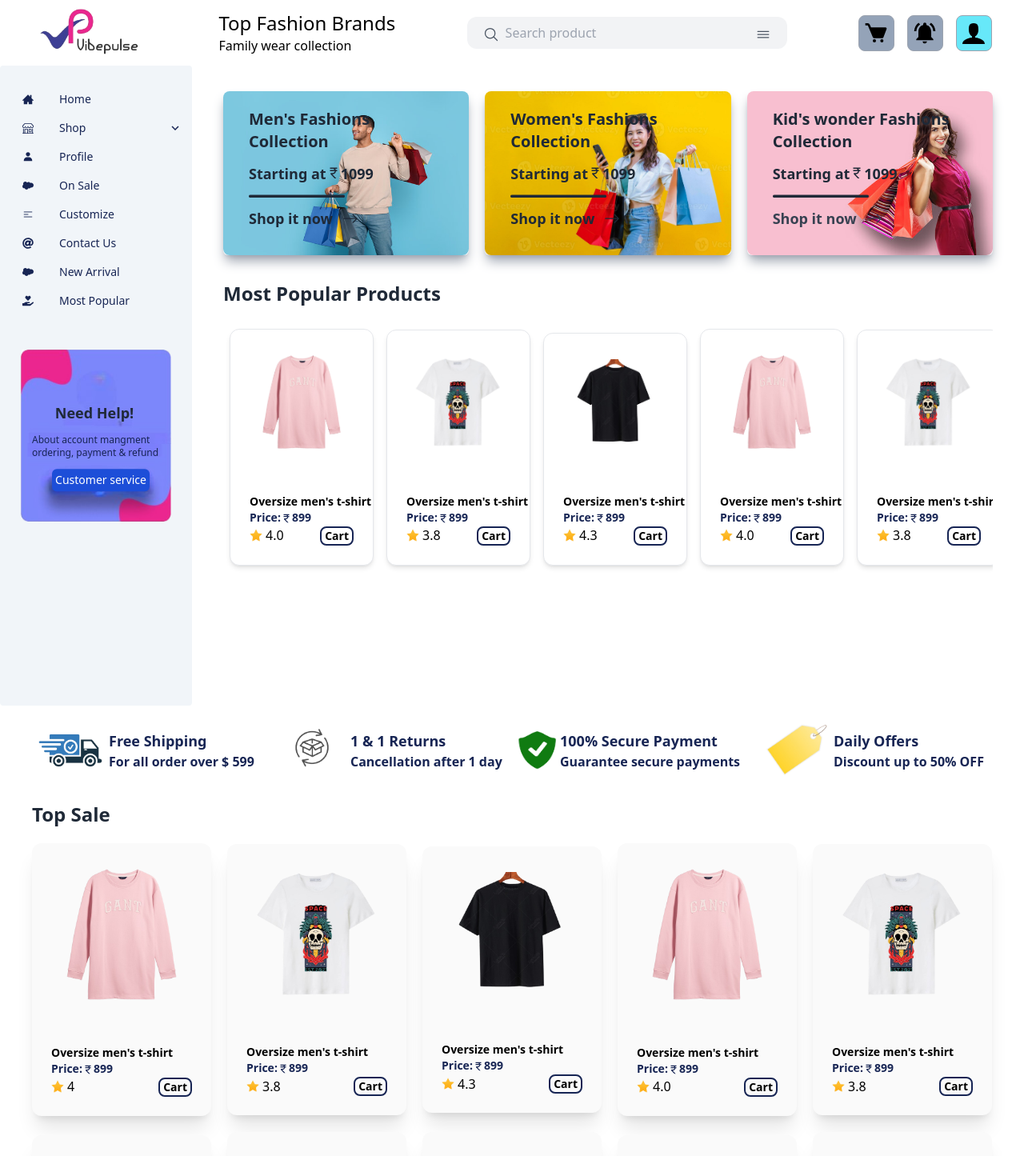
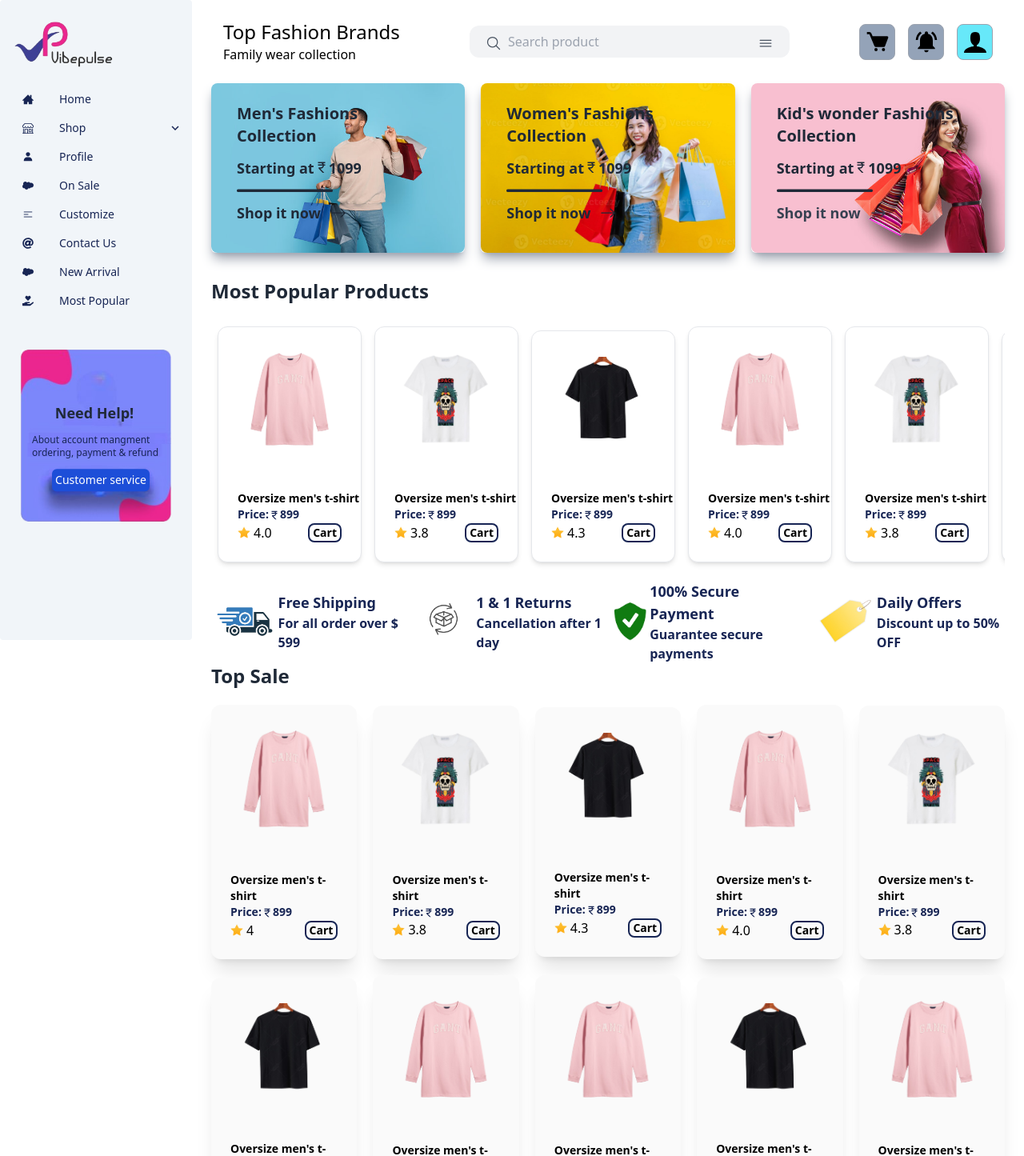
Before and after one commit to pitambar77/ecommerce, a React (Create React App) app: page / in a window 1280 px wide. Shown: the top 1445 px of the page at 80% size. Built offline with nearby package versions, Linux system fonts and the light colour scheme.

Commit message:
final  changes

```diff
--- a/src/App.js
+++ b/src/App.js
@@ -12,22 +12,19 @@ import NewArrival from './Pages/NewArrival';
 import Footer from './Pages/Footer';
 
 
+
 function App() {
   return (
   <>
-  <Header/>
+
   <div className=' flex'>
     <div>
         <SideBar/>
       </div>
         <div className=' p-6'>
-
+          <Header/>
           <Home/>
           <PopularProduct/>
-
-
-        </div>
-  </div>
           <Add/>
           <TopSales/>
           <Catagories/>
@@ -35,6 +32,10 @@ function App() {
           <NewCollection/>
           <NewArrival/>
           <Footer/>
+
+        </div>
+  </div>
+
   </>
   );
 }
--- a/src/Components/Header.jsx
+++ b/src/Components/Header.jsx
@@ -4,7 +4,7 @@ import { IoIosMenu } from "react-icons/io";
 import { BiSolidCart } from "react-icons/bi";
 import { MdNotificationsActive } from "react-icons/md";
 import { ImUser } from "react-icons/im";
-import logo from '../assests/logo.png'
+// import logo from '../assests/logo.png'
 
 
 const Header = () => {
@@ -12,12 +12,12 @@ const Header = () => {
   return (
 
     <div className=' sticky top-0 bg-white z-10 '>
-        <div className=' px-10'>
+        <div className=' container'>
 
             <div className=' flex justify-between items-center  '>
-            <div>
+            {/* <div>
                 <img src={logo} alt='logo' className=' text-2xl w-36 h-full p-2 cursor-pointer '/>
-            </div>
+            </div> */}
                 <div className=' sm:font-medium font-semibold ' >
                     <h1 className=' sm:text-2xl text-sm'>Top Fashion Brands</h1>
                     <h1 className=' sm:text-base text-sm   '>Family wear collection</h1>
--- a/src/Components/SideBar.jsx
+++ b/src/Components/SideBar.jsx
@@ -1,5 +1,5 @@
 import React, { useState } from 'react'
-// import logo from '../assests/logo.png'
+import logo from '../assests/logo.png'
 import { ImHome3 } from "react-icons/im";
 import { MdKeyboardArrowDown } from "react-icons/md";
 import { BiSolidCart } from "react-icons/bi";
@@ -66,12 +66,12 @@ const SideBar = () => {
 
   return (
 
-        <div className={` h-screen sm:p-2 p-1 sm:pt-4 duration-300 text-blue-950 bg-slate-100  rounded sm:w-60 w-28 `}>
+        <div className={` sticky top-0 h-screen sm:p-2 p-1 sm:pt-4 duration-300 text-blue-950 bg-slate-100  rounded sm:w-60 w-28 `}>
             {/* <IoIosArrowRoundBack className={`text-xl rounded-full absolute -right-3 top-9 border cursor-pointer text-gray-600 ${!open && "rotate-180"}`}
             onClick={()=>setOpen(!open)} /> */}
-            {/* <div>
-                <img src={logo} alt='logo' className=' text-2xl w-28 px-2'/>
-            </div> */}
+            <div>
+                <img src={logo} alt='logo' className=' text-2xl w-36 h-full p-2 cursor-pointer'/>
+            </div>
             <ul className=' sm:pt-1 pt-0'>
                 {Menus.map((menu,index) =>(
                     <>
--- a/src/Pages/Add.jsx
+++ b/src/Pages/Add.jsx
@@ -6,7 +6,7 @@ import offer from '../assests/offer.png'
 
 const Add = () => {
   return (
-    <div className=' p-2 px-10 '>
+    <div className='  pt-2 '>
         <div className='grid sm:grid-cols-4 grid-cols-2 gap-2 justify-between items-center text-blue-950 font-semibold'>
             <div className=' flex items-center'>
                 <div>
--- a/src/Pages/Banner.jsx
+++ b/src/Pages/Banner.jsx
@@ -8,7 +8,7 @@ import banner from '../assests/banner/banner.png'
 const Banner = () => {
   return (
     <>
-        <div className=' px-10 '>
+        <div className=' pt-6'>
             <div className=' grid gap-8 sm:grid-cols-12'>
                 <div className=' relative sm:col-span-8 '>
                     <img src={shoes} alt="" className=' w-full  md:h-[620px] h-[300px]  rounded-lg' />
--- a/src/Pages/Catagories.jsx
+++ b/src/Pages/Catagories.jsx
@@ -1,4 +1,4 @@
-import React from 'react'
+import React, { useRef, useState } from 'react'
 import menShop from '../assests/catagoriesImage/ShopM.png'
 import WomenShop from '../assests/catagoriesImage/ShopW.png'
 import Bags from '../assests/catagoriesImage/Bangs.png'
@@ -63,16 +63,48 @@ const CatagoriesData = [
 ]
 
 const Catagories = () => {
+
+    const itemsRef = useRef(null);
+
+    const [isMouseDown, setIsMouseDown] = useState(false);
+    const [startX, setStartX] = useState(0);
+    const [scrollLeft, setScrollLeft] = useState(0);
+
+
+    const handleMouseDown = (e) =>{
+        setIsMouseDown(true);
+        setStartX(e.pageX - - itemsRef.current.offsetLeft);
+        setScrollLeft(itemsRef.current.scrollLeft)
+    }
+    const handleMouseLeave = () =>{
+       setIsMouseDown(false);
+    }
+    const handleMouseUp = () =>{
+        setIsMouseDown(false);
+    }
+    const handleMouseMove = (e) =>{
+        if(!isMouseDown) return;
+        e.preventDefault();
+        const x = e.pageX - itemsRef.current.offsetLeft;
+        const walk = (x-startX)*1;
+        itemsRef.current.scrollLeft = scrollLeft - walk
+    }
+
   return (
     <div>
-        <div className=' p-8 px-10'>
+        <div className=' '>
             <div className=''>
                 <h1 className=' text-xl font-semibold text-gray-700 mt-5 px-2'> Shop By Catagories </h1>
             </div>
              {/* <div className=' grid grid-cols-2 sm:grid-cols-4 md:grid-cols-5 gap-8 md:gap-5 mt-5 place-items-center'> */}
 
              <div className=' grid gap-4 md:gap-5 mt-5 place-items-center'>
-                <div className=' w-full h-full overflow-x-scroll scroll whitespace-nowrap scroll-smooth scrollbar-hide'>
+                <div className=' w-full h-full overflow-x-scroll scroll whitespace-nowrap scroll-smooth scrollbar-hide cursor-pointer' ref={itemsRef}
+                onMouseDown={handleMouseDown}
+                onMouseLeave={handleMouseLeave}
+                onMouseUp={handleMouseUp}
+                onMouseMove={handleMouseMove}
+                >
                 {CatagoriesData.map((data) =>(
                     //  <div className=' rounded-xl bg-white overflow-hidden inline-block m-2 relative shadow-xl duration-300 group  max-w-[300px]'>
                     <div className=' rounded-xl bg-white overflow-hidden inline-block relative shadow-md border m-2 duration-300 group max-w-[180px]'>
--- a/src/Pages/Home.jsx
+++ b/src/Pages/Home.jsx
@@ -9,8 +9,8 @@ import { MdCurrencyRupee } from "react-icons/md";
 
 const Home = () => {
   return (
-    <div className=' container'>
-      <div className=' grid sm:grid-cols-3 pt-2 gap-5'>
+    <div className=' '>
+      <div className=' grid sm:grid-cols-3 pt-6 gap-5'>
       <div className='  relative block shadow-lg rounded-md shadow-gray-400'>
           <img className=' w-full h-full object-cover rounded-lg ' src={menImg} alt='men'/>
 
--- a/src/Pages/NewArrival.jsx
+++ b/src/Pages/NewArrival.jsx
@@ -66,29 +66,17 @@ const CatagoriesData = [
         img:shose,
         title:"shoes",
         price:2589,
-    },
-    {
-        id:11,
-        img:menShop,
-        title:"Men",
-        price:199,
-    },
-    {
-        id:12,
-        img:WomenShop,
-        title:"Women",
-        price:799,
     }
 ]
 
 const NewArrival = () => {
   return (
     <div>
-        <div className=' p-6 px-10'>
+        <div className=' '>
             <div className=''>
                 <h1 className=' text-xl font-semibold text-gray-700 mt-8 px-2'> New Arrival </h1>
             </div>
-             <div className=' grid grid-cols-2 sm:grid-cols-5 md:grid-cols-6 gap-4 md:gap-2 mt-5 place-items-center'>
+             <div className=' grid grid-cols-2 sm:grid-cols-5 gap-2 md:gap-2 mt-5 place-items-center'>
                 {CatagoriesData.map((data) =>(
                 <>
                 <div className=''>
--- a/src/Pages/NewCollection.jsx
+++ b/src/Pages/NewCollection.jsx
@@ -62,7 +62,7 @@ const ProductsData = [
 
 const NewCollection = () => {
   return (
-    <div className=' mt-6 px-10'>
+    <div className=' pt-6'>
         <div className=' grid sm:grid-cols-12 gap-6 bg-zinc-50'>
             <div className=' sm:col-span-4  '>
                 <img src={mobilebg} alt="" className=' h-full rounded-lg object-cover ' />
--- a/src/Pages/PopularProduct.jsx
+++ b/src/Pages/PopularProduct.jsx
@@ -1,4 +1,4 @@
-import React from 'react'
+import React, { useRef, useState } from 'react'
 import { MdCurrencyRupee } from "react-icons/md";
 import shirt3 from '../assests/shirt3.png'
 import shirt4 from '../assests/shirt4.png'
@@ -111,9 +111,35 @@ const ProductsData = [
 
 const PopularProduct = () => {
 
+    const itemsRef = useRef(null);
+
+    const [isMouseDown, setIsMouseDown] = useState(false);
+    const [startX, setStartX] = useState(0);
+    const [scrollLeft, setScrollLeft] = useState(0);
+
+
+    const handleMouseDown = (e) =>{
+        setIsMouseDown(true);
+        setStartX(e.pageX - - itemsRef.current.offsetLeft);
+        setScrollLeft(itemsRef.current.scrollLeft)
+    }
+    const handleMouseLeave = () =>{
+       setIsMouseDown(false);
+    }
+    const handleMouseUp = () =>{
+        setIsMouseDown(false);
+    }
+    const handleMouseMove = (e) =>{
+        if(!isMouseDown) return;
+        e.preventDefault();
+        const x = e.pageX - itemsRef.current.offsetLeft;
+        const walk = (x-startX)*1;
+        itemsRef.current.scrollLeft = scrollLeft - walk
+    }
+
   return (
     <div >
-        <div className=' container'>
+        <div className=' '>
             <div className=''>
                 <h1 className=' text-2xl font-semibold text-gray-800 mt-8'> Most Popular Products </h1>
             </div>
@@ -121,7 +147,12 @@ const PopularProduct = () => {
              <div className=' grid gap-4 md:gap-5 mt-5 place-items-center'>
              {/* <div className=' flex relative items-center m-5'> */}
 
-             <div className=' w-full h-full overflow-x-scroll scroll whitespace-nowrap scroll-smooth scrollbar-hide'>
+             <div className=' w-full h-full overflow-x-scroll scroll whitespace-nowrap scroll-smooth scrollbar-hide cursor-pointer ' ref={itemsRef}
+                onMouseDown={handleMouseDown}
+                onMouseLeave={handleMouseLeave}
+                onMouseUp={handleMouseUp}
+                onMouseMove={handleMouseMove}
+                >
                 {ProductsData.map((data) =>(
 
                     <div className=' rounded-xl bg-white overflow-hidden inline-block relative shadow-md border m-2 duration-300 group max-w-[180px]'>
--- a/src/Pages/TopSales.jsx
+++ b/src/Pages/TopSales.jsx
@@ -144,7 +144,7 @@ const ProductsData = [
 const TopSales = () => {
   return (
     <div>
-        <div className=' p-2 px-10'>
+        <div className=''>
             <div className=''>
                 <h1 className=' text-2xl font-semibold text-gray-800 '> Top Sale </h1>
             </div>
```
